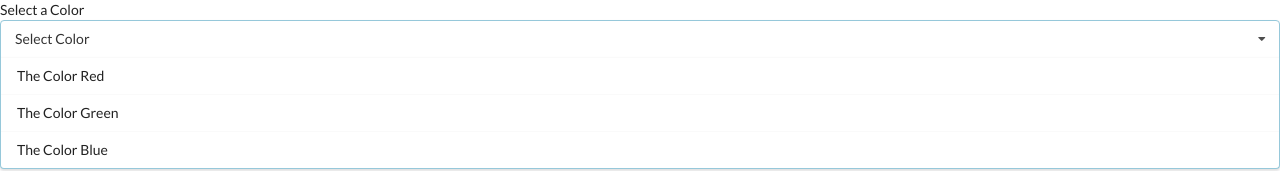
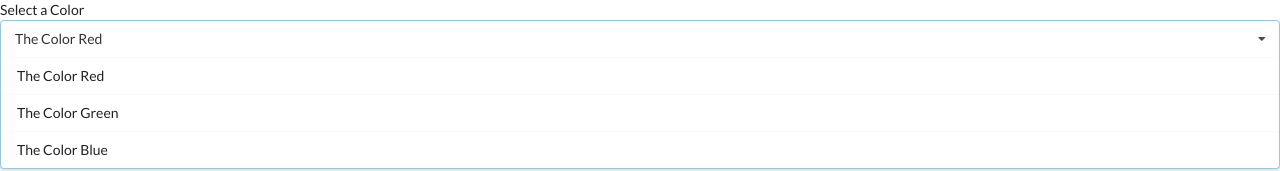
Before and after one commit to johnpospisil/react-widgets, a React (Create React App) app: page / in a window 1280 px wide. Shown: the top 171 px of the page. Built offline with nearby package versions, Linux system fonts and the light colour scheme.

Commit message:
Save the user's Dropdown selection in state

```diff
--- a/src/App.js
+++ b/src/App.js
@@ -1,4 +1,4 @@
-import React from "react";
+import React, { useState } from "react";
 import "semantic-ui-css/semantic.min.css";
 // import Accordion from "./components/Accordion";
 // import Search from "./components/Search";
@@ -36,11 +36,17 @@ const options = [
 ];
 
 export default () => {
+  const [selected, setSelected] = useState(options[0]);
+
   return (
     <div>
       {/* <Accordion items={items} /> */}
       {/* <Search /> */}
-      <Dropdown options={options} />
+      <Dropdown
+        selected={selected}
+        onSelectedChange={setSelected}
+        options={options}
+      />
     </div>
   );
 };
--- a/src/components/Dropdown.js
+++ b/src/components/Dropdown.js
@@ -1,9 +1,13 @@
 import React from "react";
 
-const Dropdown = ({ options }) => {
+const Dropdown = ({ options, selected, onSelectedChange }) => {
   const renderedOptions = options.map((option) => {
     return (
-      <div key={option.value} className="item">
+      <div
+        key={option.value}
+        className="item"
+        onClick={() => onSelectedChange(option)}
+      >
         {option.label}
       </div>
     );
@@ -14,7 +18,7 @@ const Dropdown = ({ options }) => {
         <div className="label">Select a Color</div>
         <div className="ui selection dropdown visible active">
           <i className="dropdown icon"></i>
-          <div className="text">Select Color</div>
+          <div className="text">{selected.label}</div>
           <div className="menu visible transition">{renderedOptions}</div>
         </div>
       </div>
```
